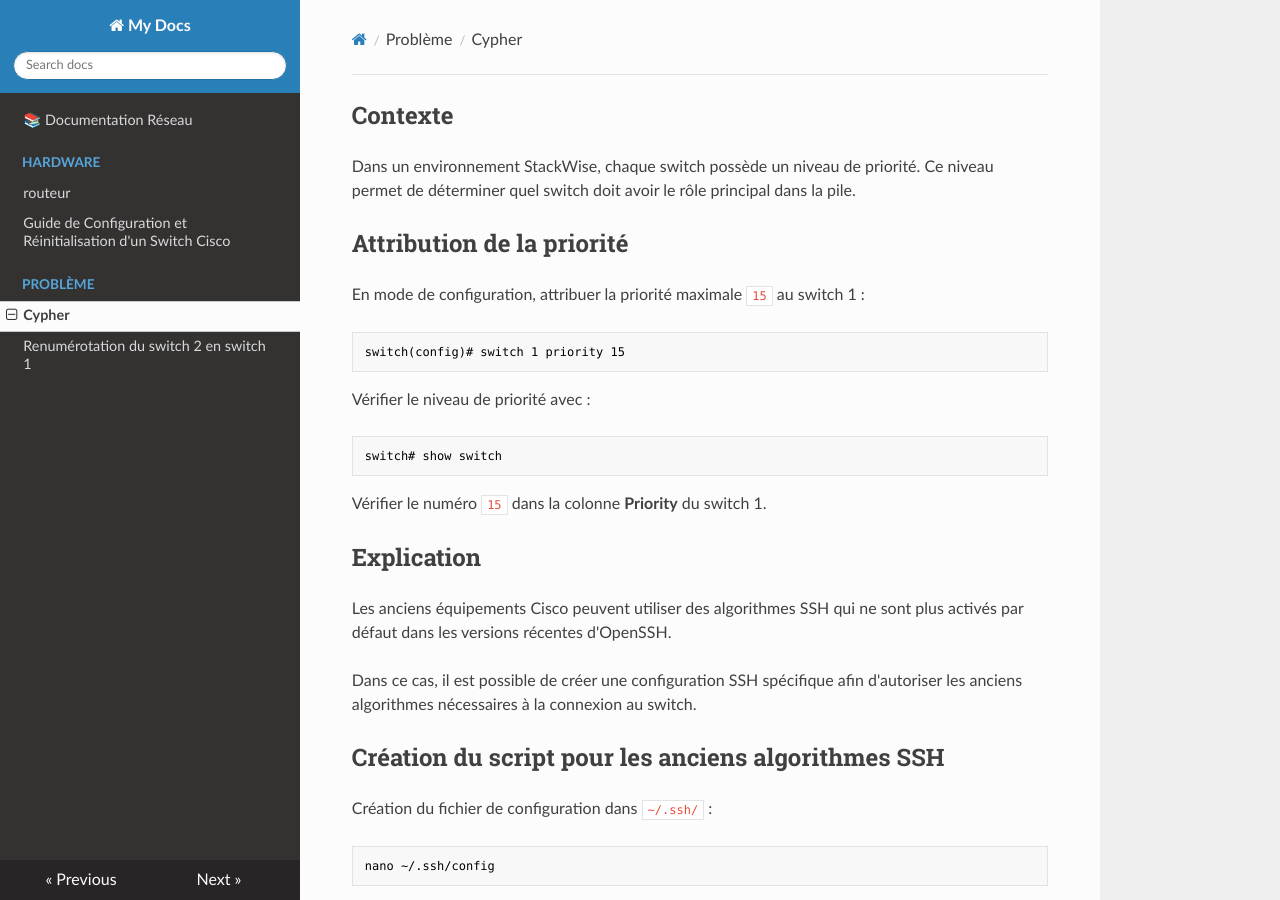
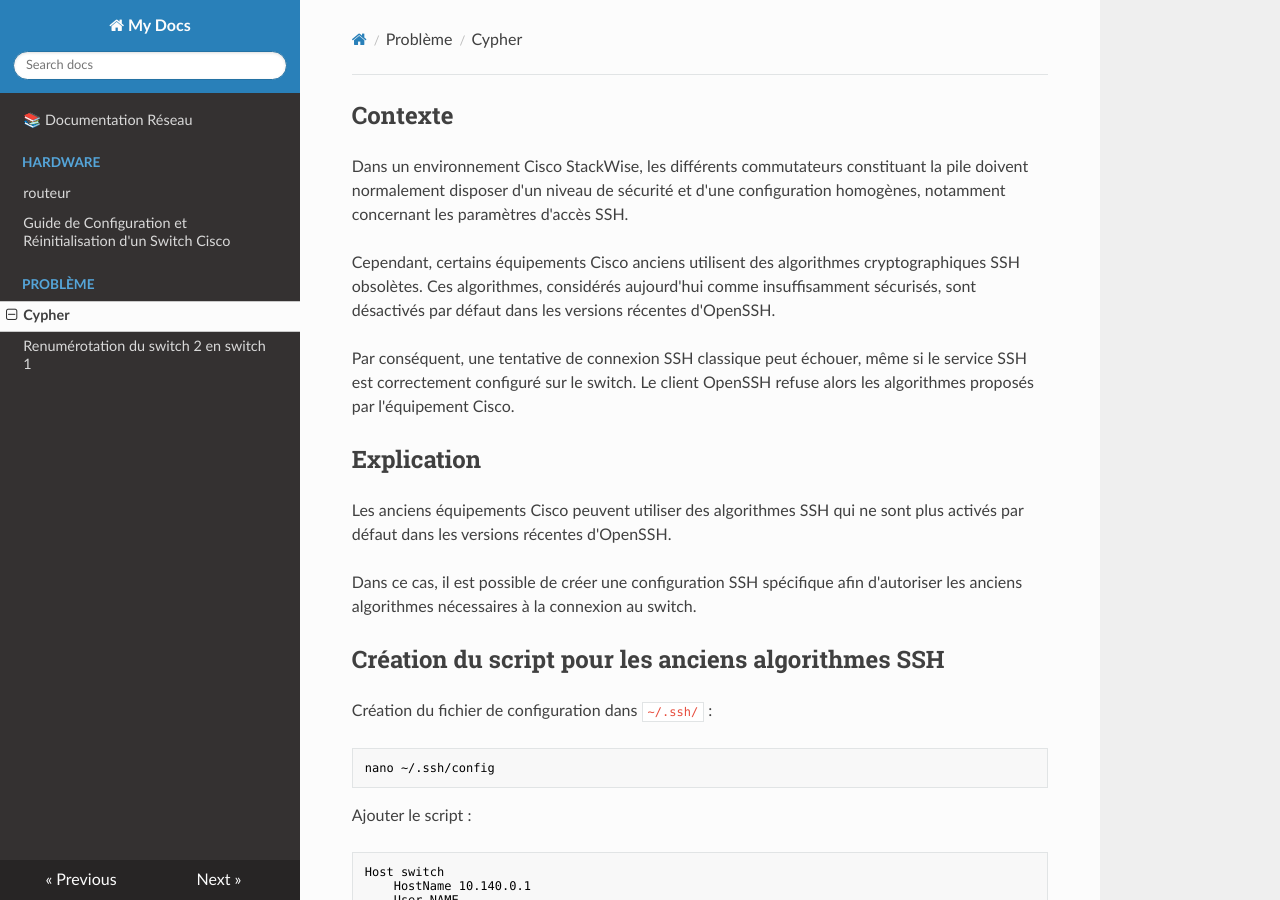
Before and after one commit to MLBOff/Orleans-2027, an MkDocs documentation site: the page built from docs/Problème/Cypher.md, in a window 1280 px wide and 900 px high. Built offline with MkDocs 1.6.1, drawn with Linux system fonts in a browser that asks for light colours; nearby versions of some CDN libraries.

Commit message:
esthetique

````diff
--- a/docs/Problème/Cypher.md
+++ b/docs/Problème/Cypher.md
@@ -1,22 +1,10 @@
 ## Contexte
 
-Dans un environnement StackWise, chaque switch possède un niveau de priorité. Ce niveau permet de déterminer quel switch doit avoir le rôle principal dans la pile.
+Dans un environnement Cisco StackWise, les différents commutateurs constituant la pile doivent normalement disposer d'un niveau de sécurité et d'une configuration homogènes, notamment concernant les paramètres d'accès SSH.
 
-## Attribution de la priorité
+Cependant, certains équipements Cisco anciens utilisent des algorithmes cryptographiques SSH obsolètes. Ces algorithmes, considérés aujourd'hui comme insuffisamment sécurisés, sont désactivés par défaut dans les versions récentes d'OpenSSH.
 
-En mode de configuration, attribuer la priorité maximale `15` au switch 1 :
-
-```text
-switch(config)# switch 1 priority 15
-```
-
-Vérifier le niveau de priorité avec :
-
-```text
-switch# show switch
-```
-
-Vérifier le numéro `15` dans la colonne **Priority** du switch 1.
+Par conséquent, une tentative de connexion SSH classique peut échouer, même si le service SSH est correctement configuré sur le switch. Le client OpenSSH refuse alors les algorithmes proposés par l'équipement Cisco.
 ## Explication
 
 Les anciens équipements Cisco peuvent utiliser des algorithmes SSH qui ne sont plus activés par défaut dans les versions récentes d'OpenSSH.
````
Also changed, not shown: docs/Hardware/ssh-switch.md (+14 -10 lines), docs/index.md (+1 -2 lines).
